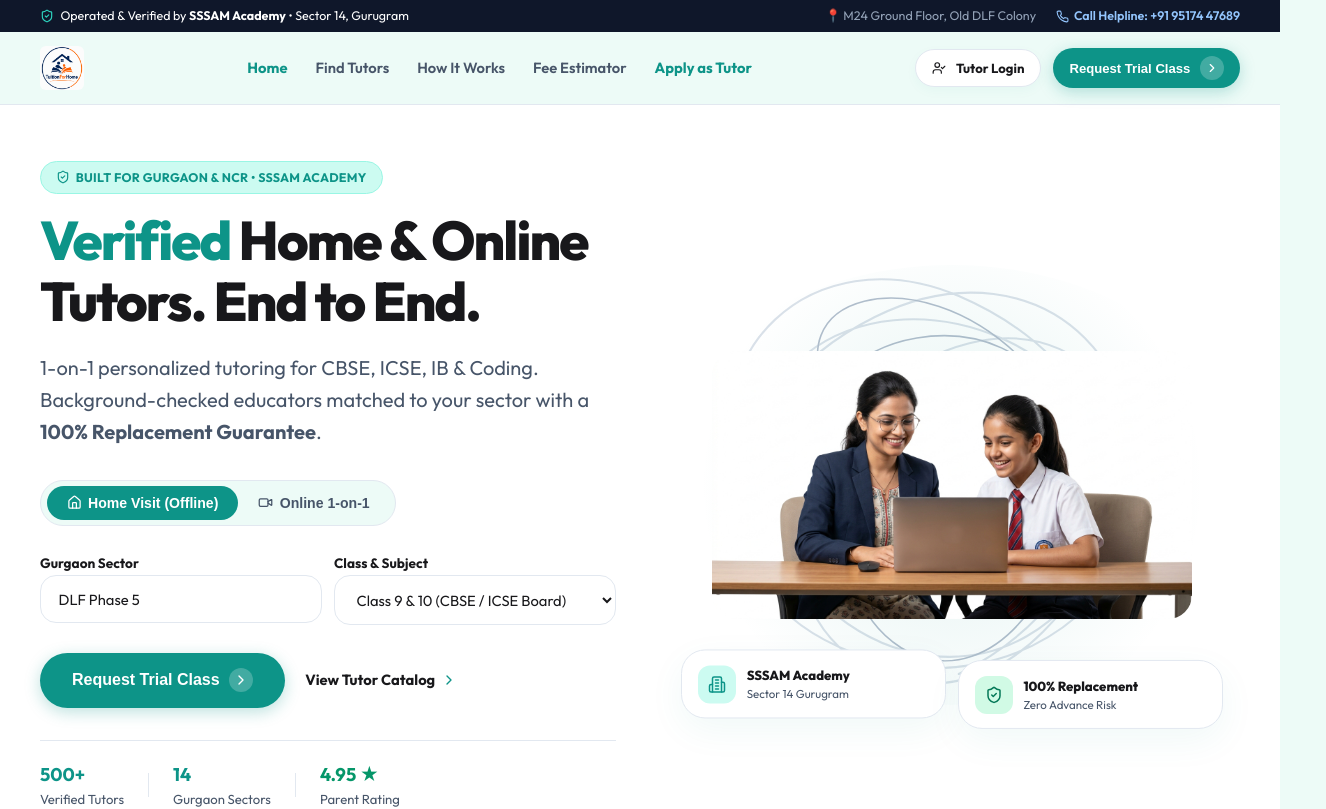
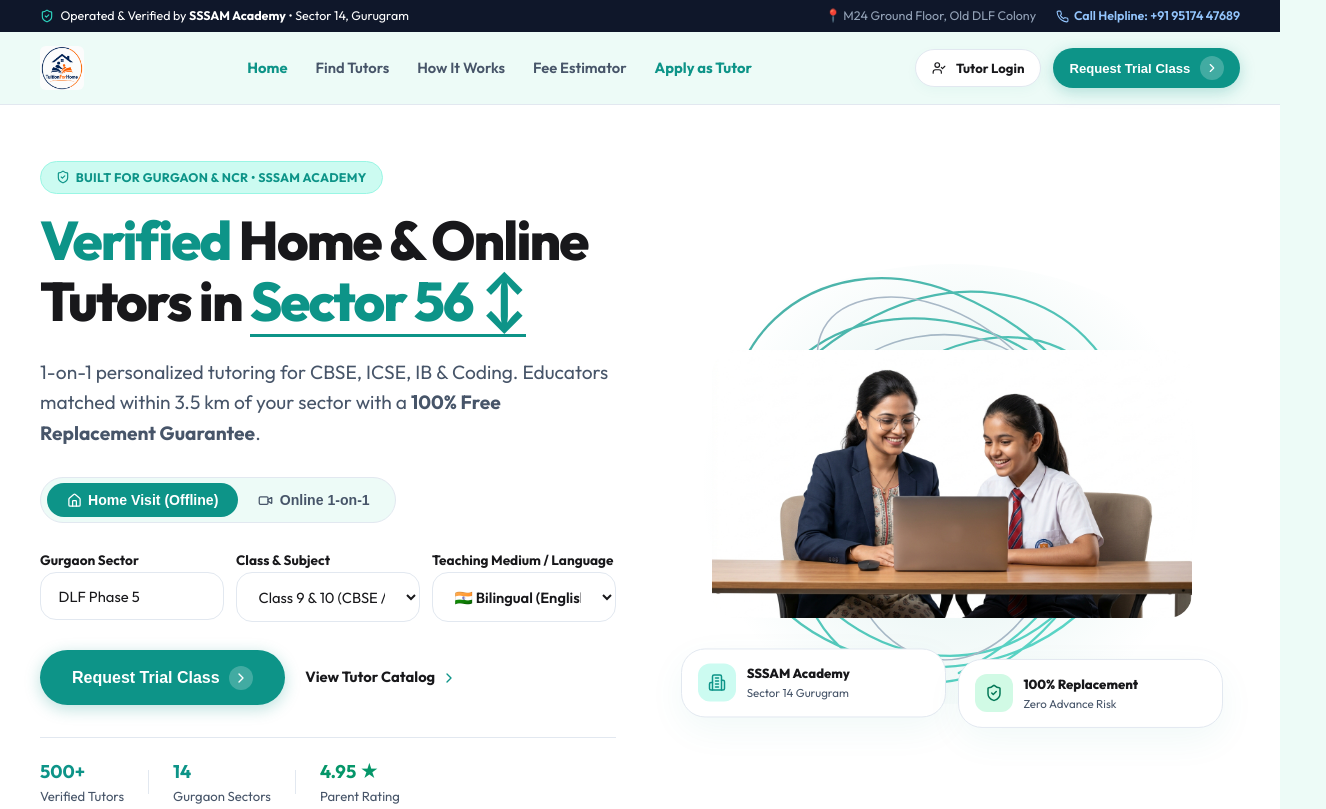
Before and after one commit to Sudhirkr85/tuition4home, a Next.js app: page / in a window 1280 px wide. Shown: the top 809 px of the page, 1326 px wide, since content can reach past the window. Built offline with nearby package versions, Linux system fonts and the light colour scheme.

Commit message:
feat: add dynamic sector text auto-sliding animation, teaching language medium selector, and dual-tone teal-cyan SVG scribble loops

```diff
--- a/src/app/page.tsx
+++ b/src/app/page.tsx
@@ -1,6 +1,6 @@
 'use client';
 
-import React, { useState } from 'react';
+import React, { useState, useEffect } from 'react';
 import Link from 'next/link';
 import Navbar from '@/components/Navbar';
 import Footer from '@/components/Footer';
@@ -35,7 +35,7 @@
   BookOpen,
   MessageSquare,
   Smartphone,
-  Lock,
+  Globe,
 } from 'lucide-react';
 
 export default function HomePage() {
@@ -53,6 +53,27 @@
   const [selectedLocality, setSelectedLocality] = useState(GURGAON_LOCALITIES[0].name);
   const [selectedSubject, setSelectedSubject] = useState(SUBJECT_OPTIONS[0]);
   const [selectedGrade, setSelectedGrade] = useState(CLASS_OPTIONS[2]);
+  const [teachingMedium, setTeachingMedium] = useState('Bilingual (English + Hindi)');
+
+  // Dynamic Sector Text Auto-Slide State
+  const [currentSectorIndex, setCurrentSectorIndex] = useState(0);
+  const sectorList = [
+    'DLF Phase 5',
+    'Golf Course Road',
+    'Sector 56',
+    'DLF Phase 1',
+    'Sohna Road',
+    'Nirvana Country (Sector 50)',
+    'Sushant Lok 1',
+    'Sector 14 & Old DLF',
+  ];
+
+  useEffect(() => {
+    const timer = setInterval(() => {
+      setCurrentSectorIndex((prev) => (prev + 1) % sectorList.length);
+    }, 2800);
+    return () => clearInterval(timer);
+  }, [sectorList.length]);
 
   const handleOpenBooking = (tutor?: MockTutor) => {
     if (tutor) {
@@ -74,13 +95,15 @@
 
       <main style={{ flex: 1 }}>
         {/* =========================================================================
-            1. FIGMA SCREENSHOT 1 STYLE HERO SECTION
+            1. FIGMA SCREENSHOT STYLE HERO SECTION WITH DYNAMIC SECTOR SLIDE & MEDIUM SELECTOR
             ========================================================================= */}
         <section style={{
           paddingTop: '3.5rem',
           paddingBottom: '4.5rem',
           backgroundColor: '#FFFFFF',
           borderBottom: '1px solid var(--border-hairline)',
+          position: 'relative',
+          overflow: 'hidden',
         }}>
           <div className="container">
             <div style={{
@@ -96,12 +119,24 @@
                   <span>BUILT FOR GURGAON & NCR • SSSAM ACADEMY</span>
                 </div>
 
-                <h1 style={{ marginBottom: '1.25rem' }}>
-                  <span className="text-teal">Verified</span> Home & Online Tutors. End to End.
+                {/* Dynamic Sector Auto-Sliding Headline */}
+                <h1 style={{ marginBottom: '1.25rem', minHeight: '110px' }}>
+                  <span className="text-teal">Verified</span> Home & Online Tutors in{' '}
+                  <span
+                    style={{
+                      display: 'inline-block',
+                      color: 'var(--brand-teal)',
+                      borderBottom: '3px solid var(--brand-teal)',
+                      paddingBottom: '2px',
+                      transition: 'all 0.35s cubic-bezier(0.16, 1, 0.3, 1)',
+                    }}
+                  >
+                    {sectorList[currentSectorIndex]} ↕
+                  </span>
                 </h1>
 
-                <p style={{ fontSize: 'clamp(1.05rem, 2.2vw, 1.25rem)', color: 'var(--text-muted)', lineHeight: 1.6, marginBottom: '2rem' }}>
-                  1-on-1 personalized tutoring for CBSE, ICSE, IB & Coding. Background-checked educators matched to your sector with a <strong>100% Replacement Guarantee</strong>.
+                <p style={{ fontSize: 'clamp(1.02rem, 2vw, 1.2rem)', color: 'var(--text-muted)', lineHeight: 1.6, marginBottom: '1.75rem' }}>
+                  1-on-1 personalized tutoring for CBSE, ICSE, IB & Coding. Educators matched within 3.5 km of your sector with a <strong>100% Free Replacement Guarantee</strong>.
                 </p>
 
                 {/* Mode Segmented Pill Switcher */}
@@ -158,10 +193,10 @@
                   </button>
                 </div>
 
-                {/* Search Bar Row */}
+                {/* Search Bar Row with Teaching Medium Selector */}
                 <div style={{
                   display: 'grid',
-                  gridTemplateColumns: 'repeat(auto-fit, minmax(180px, 1fr))',
+                  gridTemplateColumns: 'repeat(auto-fit, minmax(170px, 1fr))',
                   gap: '0.75rem',
                   marginBottom: '1.75rem',
                 }}>
@@ -193,6 +228,20 @@
                       {CLASS_OPTIONS.map((c) => (
                         <option key={c} value={c}>{c}</option>
                       ))}
+                    </select>
+                  </div>
+
+                  <div>
+                    <label className="form-label">Teaching Medium / Language</label>
+                    <select
+                      value={teachingMedium}
+                      onChange={(e) => setTeachingMedium(e.target.value)}
+                      className="form-control"
+                      style={{ fontWeight: 600 }}
+                    >
+                      <option value="Bilingual (English + Hindi)">🇮🇳 Bilingual (English + Hindi)</option>
+                      <option value="English Medium">🇬🇧 English Medium Only</option>
+                      <option value="Hindi Medium">📙 Hindi Medium</option>
                     </select>
                   </div>
                 </div>
@@ -253,11 +302,9 @@
                 </div>
               </div>
 
-
               {/* Right Column: Hero Young Teacher Cutout & Exact Organic Scribble Background (Figma Style) */}
               <div style={{ position: 'relative', minHeight: '420px', display: 'flex', alignItems: 'center', justifyContent: 'center' }}>
-
-                {/* Exact Organic Scribble Wave Loop Pattern (Figma Screenshot Style) */}
+                {/* SVG Dual-Tone Gradient Organic Scribble Loop Pattern (Figma Screenshot Style) */}
                 <svg
                   style={{
                     position: 'absolute',
@@ -266,17 +313,23 @@
                     width: '135%',
                     height: '150%',
                     pointerEvents: 'none',
-                    opacity: 0.7,
+                    opacity: 0.75,
                     zIndex: 0,
                   }}
                   viewBox="0 0 600 600"
                   fill="none"
                   xmlns="http://www.w3.org/2000/svg"
                 >
+                  <defs>
+                    <linearGradient id="scribbleGradient" x1="0%" y1="0%" x2="100%" y2="100%">
+                      <stop offset="0%" stopColor="#0D9488" />
+                      <stop offset="100%" stopColor="#2DD4BF" />
+                    </linearGradient>
+                  </defs>
                   <path
                     d="M120,300 C60,180 180,60 320,120 C460,180 520,320 400,440 C280,560 120,440 180,300 C240,160 420,100 480,240 C540,380 380,520 220,460 C60,400 80,220 240,140 C400,60 540,200 460,360 C380,520 200,480 140,340 C80,200 220,100 360,160 C500,220 480,400 320,480"
-                    stroke="#CBD5E1"
-                    strokeWidth="2"
+                    stroke="url(#scribbleGradient)"
+                    strokeWidth="2.2"
                     strokeLinecap="round"
                   />
                   <path
@@ -292,7 +345,7 @@
                   position: 'absolute',
                   inset: '-10px',
                   borderRadius: '50%',
-                  background: 'radial-gradient(circle, rgba(13, 148, 136, 0.12) 0%, transparent 68%)',
+                  background: 'radial-gradient(circle, rgba(13, 148, 136, 0.14) 0%, transparent 68%)',
                   pointerEvents: 'none',
                   zIndex: 1,
                 }} />
@@ -349,9 +402,6 @@
             </div>
           </div>
         </section>
-
-
-
 
         {/* =========================================================================
             2. RAPIDO-STYLE INTERACTIVE VISUAL PROXIMITY MAP (IF OFFLINE HOME TUITION)
```
